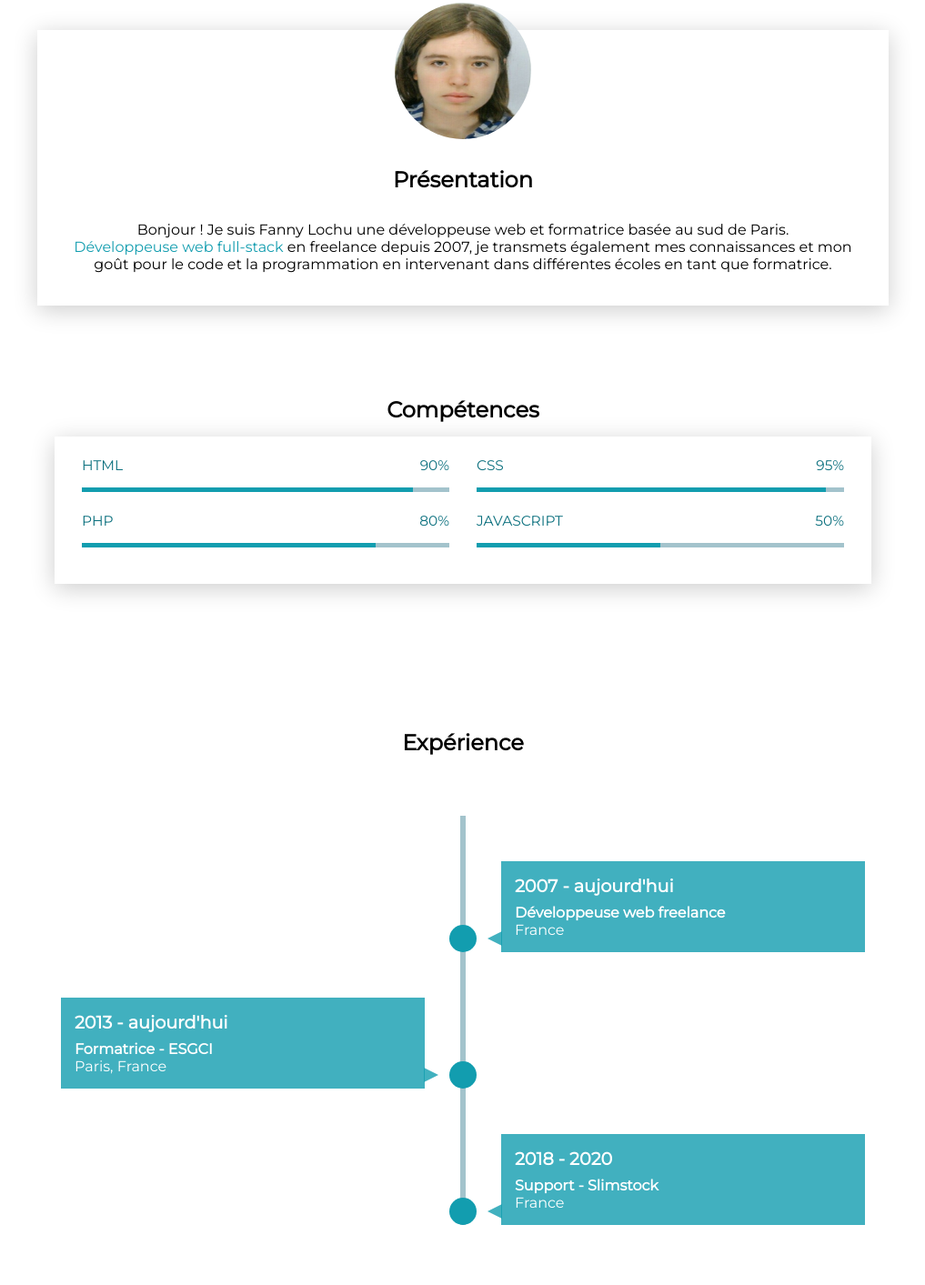
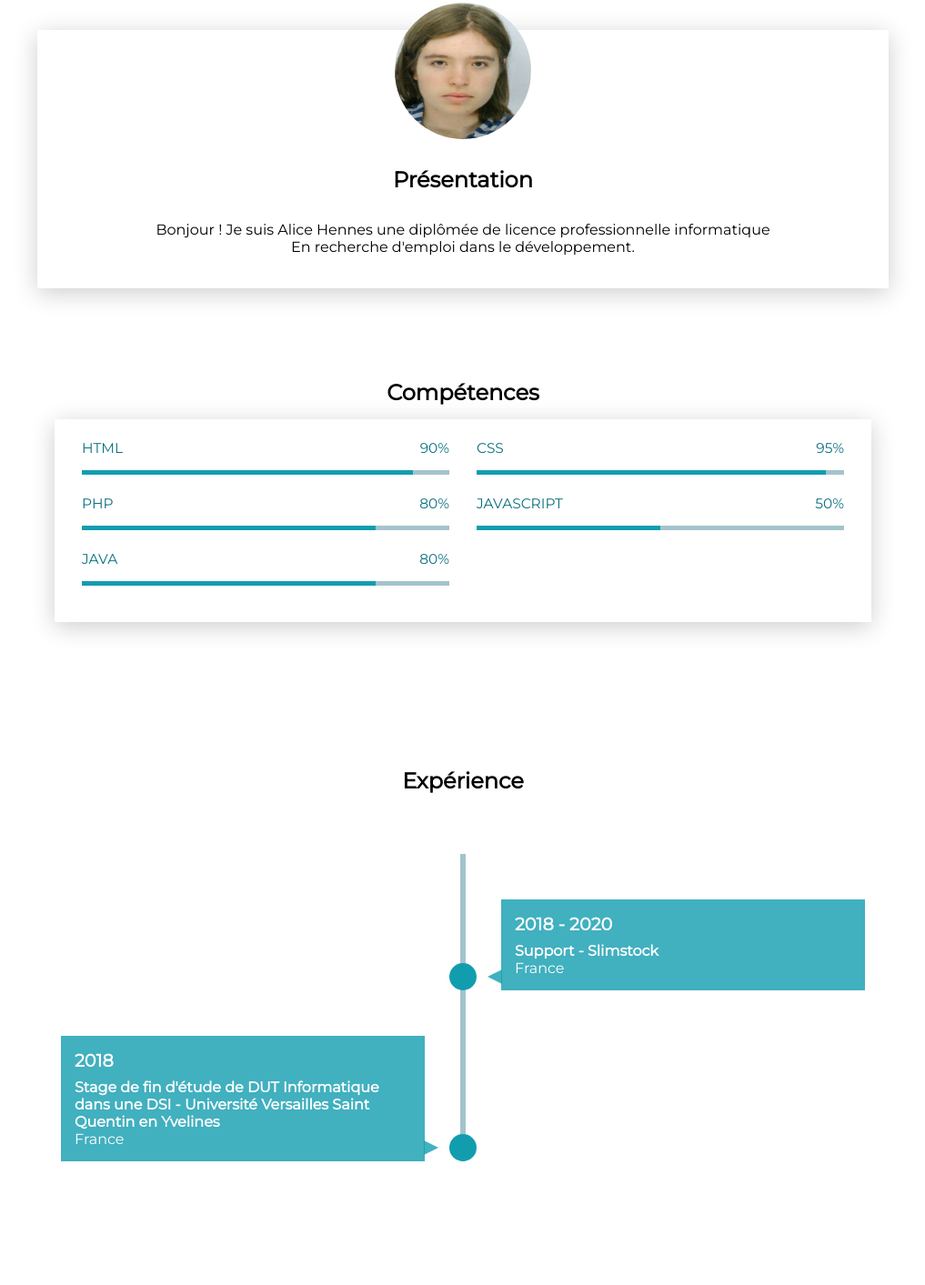
Before and after one commit to almaloste/CV_Alice_Hennes, a website: page index.html in a window 1280 px wide. Shown: the part 587-2000 px from the top of the page at 91% size, without its empty margins (131-1148 px from the left). Drawn offline with Linux system fonts and the light colour scheme.

Commit message:
Remettre mes informations Remettre mes informations  dans la page web a la place de celles de l'autre personne

```diff
--- a/index.html
+++ b/index.html
@@ -19,8 +19,8 @@
         <img src="images/Alice_Hennes.jpg" alt="Photo d'Alice Hennes" />
         <h2>Présentation</h2>
         <p>
-            Bonjour ! Je suis Fanny Lochu une développeuse web et formatrice basée au sud de Paris.<br />
-            <a href="https://www.linkedin.com/in/fanny-lochu-886a8a12a/" target="_blank">Développeuse web full-stack</a> en freelance depuis 2007, je transmets également mes connaissances et mon goût pour le code et la programmation en intervenant dans différentes écoles en tant que formatrice.
+            Bonjour ! Je suis Alice Hennes une diplômée de licence professionnelle informatique  <br />
+           En recherche d'emploi dans le développement.
         </p>
     </section>
     <section class="skills">
@@ -37,6 +37,14 @@
                 <!-- Fin .progress-container -->
                 <div class="progress-container">
                     <span class="progress-badge">PHP</span>
+                    <div class="progress">
+                      <div class="progress-bar" style="width: 80%;"></div>
+                      <span class="progress-value">80%</span>
+                    </div>
+                  </div>
+                  <!-- Fin .progress-container -->
+                  <div class="progress-container">
+                    <span class="progress-badge">Java</span>
                     <div class="progress">
                       <div class="progress-bar" style="width: 80%;"></div>
                       <span class="progress-value">80%</span>
@@ -70,28 +78,17 @@
     <section class="timeline">
         <h2>Expérience</h2>
         <ul>
-            <!-- Début expérience 1 -->
-            <li>
-              <div class="bubble">
-                <time>2007 - aujourd'hui</time>
-                <span>Développeuse web freelance</span>
-                <br />France
-              </div>
-            </li>
-            <!-- Fin expérience 1 -->
-            <!-- Début expérience 2 -->
-            <li>
-              <div class="bubble">
-                <time>2013 - aujourd'hui</time>
-                <span>Formatrice - ESGCI</span>
-                <br />Paris, France
-              </div>
-            </li>
-            <!-- Fin expérience 2 -->
             <li>
             <div class="bubble">
                 <time>2018 - 2020</time>
                 <span>Support - Slimstock</span>
+                <br />France
+              </div>
+            </li>
+            <li>
+              <div class="bubble">
+                <time>2018</time>
+                <span>Stage de fin d'étude de DUT Informatique dans une DSI - Université Versailles Saint Quentin en Yvelines</span>
                 <br />France
               </div>
             </li>
```
